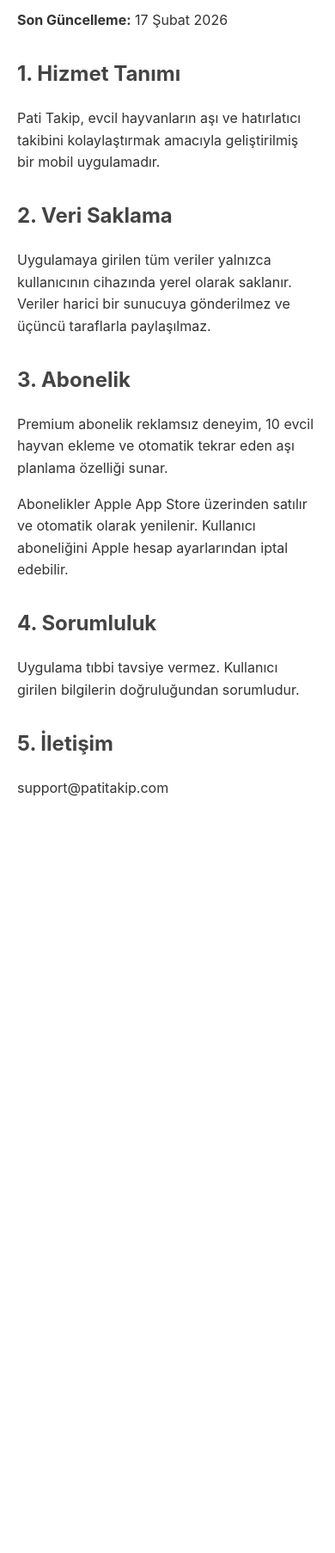
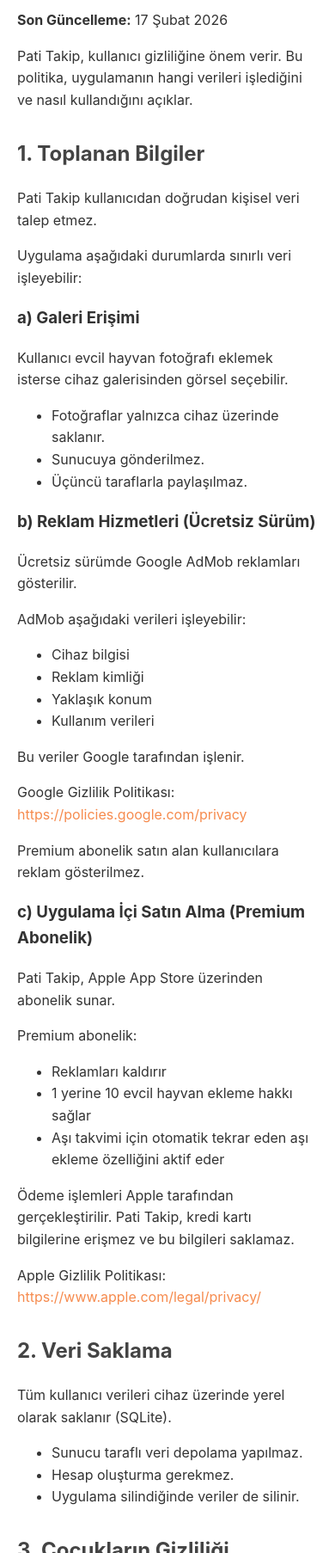
Before and after one commit to patitakipapp/patitakip_privacy_policy, a plain HTML site: page index.html in a window 390 px wide. Shown: the part 194-2000 px from the top of the page at 86% size. Before the commit the page ends 1199 px from the top, so only its background shows below. Drawn offline with Linux system fonts and the light colour scheme.

Commit message:
Privacy Policy

```diff
--- a/index.html
+++ b/index.html
@@ -3,7 +3,7 @@
 <head>
   <meta charset="UTF-8" />
   <meta name="viewport" content="width=device-width, initial-scale=1.0" />
-  <title>Pati Takip – Kullanım Koşulları</title>
+  <title>Pati Takip – Gizlilik Politikası</title>
   <style>
     body {
       font-family: -apple-system, BlinkMacSystemFont, "Segoe UI", Roboto, sans-serif;
@@ -20,28 +20,114 @@
       margin-top: 30px;
       color: #444;
     }
+    ul {
+      margin-top: 10px;
+    }
+    a {
+      color: #f68b4e;
+      text-decoration: none;
+    }
   </style>
 </head>
 <body>
 
-<h1>Pati Takip – Kullanım Koşulları</h1>
+<h1>Pati Takip – Gizlilik Politikası</h1>
 <p><strong>Son Güncelleme:</strong> 17 Şubat 2026</p>
 
-<h2>1. Hizmet Tanımı</h2>
-<p>Pati Takip, evcil hayvanların aşı ve hatırlatıcı takibini kolaylaştırmak amacıyla geliştirilmiş bir mobil uygulamadır.</p>
+<p>Pati Takip, kullanıcı gizliliğine önem verir. Bu politika, uygulamanın hangi verileri işlediğini ve nasıl kullandığını açıklar.</p>
+
+<h2>1. Toplanan Bilgiler</h2>
+<p>Pati Takip kullanıcıdan doğrudan kişisel veri talep etmez.</p>
+
+<p>Uygulama aşağıdaki durumlarda sınırlı veri işleyebilir:</p>
+
+<h3>a) Galeri Erişimi</h3>
+<p>Kullanıcı evcil hayvan fotoğrafı eklemek isterse cihaz galerisinden görsel seçebilir.</p>
+
+<ul>
+  <li>Fotoğraflar yalnızca cihaz üzerinde saklanır.</li>
+  <li>Sunucuya gönderilmez.</li>
+  <li>Üçüncü taraflarla paylaşılmaz.</li>
+</ul>
+
+<h3>b) Reklam Hizmetleri (Ücretsiz Sürüm)</h3>
+<p>Ücretsiz sürümde Google AdMob reklamları gösterilir.</p>
+
+<p>AdMob aşağıdaki verileri işleyebilir:</p>
+
+<ul>
+  <li>Cihaz bilgisi</li>
+  <li>Reklam kimliği</li>
+  <li>Yaklaşık konum</li>
+  <li>Kullanım verileri</li>
+</ul>
+
+<p>Bu veriler Google tarafından işlenir.</p>
+
+<p>Google Gizlilik Politikası:
+  <a href="https://policies.google.com/privacy" target="_blank">
+    https://policies.google.com/privacy
+  </a>
+</p>
+
+<p>Premium abonelik satın alan kullanıcılara reklam gösterilmez.</p>
+
+<h3>c) Uygulama İçi Satın Alma (Premium Abonelik)</h3>
+<p>Pati Takip, Apple App Store üzerinden abonelik sunar.</p>
+
+<p>Premium abonelik:</p>
+
+<ul>
+  <li>Reklamları kaldırır</li>
+  <li>1 yerine 10 evcil hayvan ekleme hakkı sağlar</li>
+  <li>Aşı takvimi için otomatik tekrar eden aşı ekleme özelliğini aktif eder</li>
+</ul>
+
+<p>Ödeme işlemleri Apple tarafından gerçekleştirilir.
+Pati Takip, kredi kartı bilgilerine erişmez ve bu bilgileri saklamaz.</p>
+
+<p>Apple Gizlilik Politikası:
+  <a href="https://www.apple.com/legal/privacy/" target="_blank">
+    https://www.apple.com/legal/privacy/
+  </a>
+</p>
 
 <h2>2. Veri Saklama</h2>
-<p>Uygulamaya girilen tüm veriler yalnızca kullanıcının cihazında yerel olarak saklanır. Veriler harici bir sunucuya gönderilmez ve üçüncü taraflarla paylaşılmaz.</p>
+<p>Tüm kullanıcı verileri cihaz üzerinde yerel olarak saklanır (SQLite).</p>
 
-<h2>3. Abonelik</h2>
-<p>Premium abonelik reklamsız deneyim, 10 evcil hayvan ekleme ve otomatik tekrar eden aşı planlama özelliği sunar.</p>
-<p>Abonelikler Apple App Store üzerinden satılır ve otomatik olarak yenilenir. Kullanıcı aboneliğini Apple hesap ayarlarından iptal edebilir.</p>
+<ul>
+  <li>Sunucu taraflı veri depolama yapılmaz.</li>
+  <li>Hesap oluşturma gerekmez.</li>
+  <li>Uygulama silindiğinde veriler de silinir.</li>
+</ul>
 
-<h2>4. Sorumluluk</h2>
-<p>Uygulama tıbbi tavsiye vermez. Kullanıcı girilen bilgilerin doğruluğundan sorumludur.</p>
+<h2>3. Çocukların Gizliliği</h2>
+<p>Pati Takip 13 yaş altındaki çocuklara yönelik değildir.
+Bilerek çocuklardan kişisel veri toplanmaz.</p>
 
-<h2>5. İletişim</h2>
-<p>support@patitakip.com</p>
+<h2>4. Üçüncü Taraf Hizmetler</h2>
+<p>Uygulama aşağıdaki hizmetleri kullanabilir:</p>
+
+<ul>
+  <li>Apple In-App Purchase</li>
+  <li>Google Mobile Ads (AdMob)</li>
+  <li>Expo framework servisleri</li>
+</ul>
+
+<p>Bu hizmetlerin kendi gizlilik politikaları geçerlidir.</p>
+
+<h2>5. Güvenlik</h2>
+<p>Veriler yalnızca cihaz üzerinde saklanır.
+Harici sunucuya veri gönderimi yapılmaz.</p>
+
+<h2>6. Değişiklikler</h2>
+<p>Bu gizlilik politikası zaman zaman güncellenebilir.
+Güncellemeler bu sayfada yayınlanır.</p>
+
+<h2>7. İletişim</h2>
+<p>Gizlilik ile ilgili sorular için:</p>
+
+<p><strong>E-posta:</strong> pati.takip.app@gmail.com</p>
 
 </body>
 </html>
```
